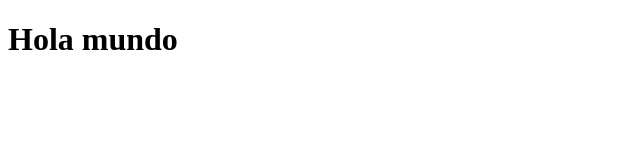
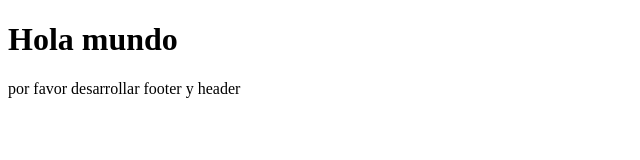
Before and after one commit to adrianodt/frontend_mindhub-git, a plain HTML site: page index.html in a window 1280 px wide. Shown: the whole page, without its empty margins (0-640 px from the left). Drawn offline with Linux system fonts and the light colour scheme.

Commit message:
version 2

```diff
--- a/index.html
+++ b/index.html
@@ -8,5 +8,6 @@
 </head>
 <body>
     <h1>Hola mundo</h1>
+    por favor desarrollar footer y header
 </body>
 </html>
```
Also changed, not shown: productos.html (added, +1 -0 lines).
